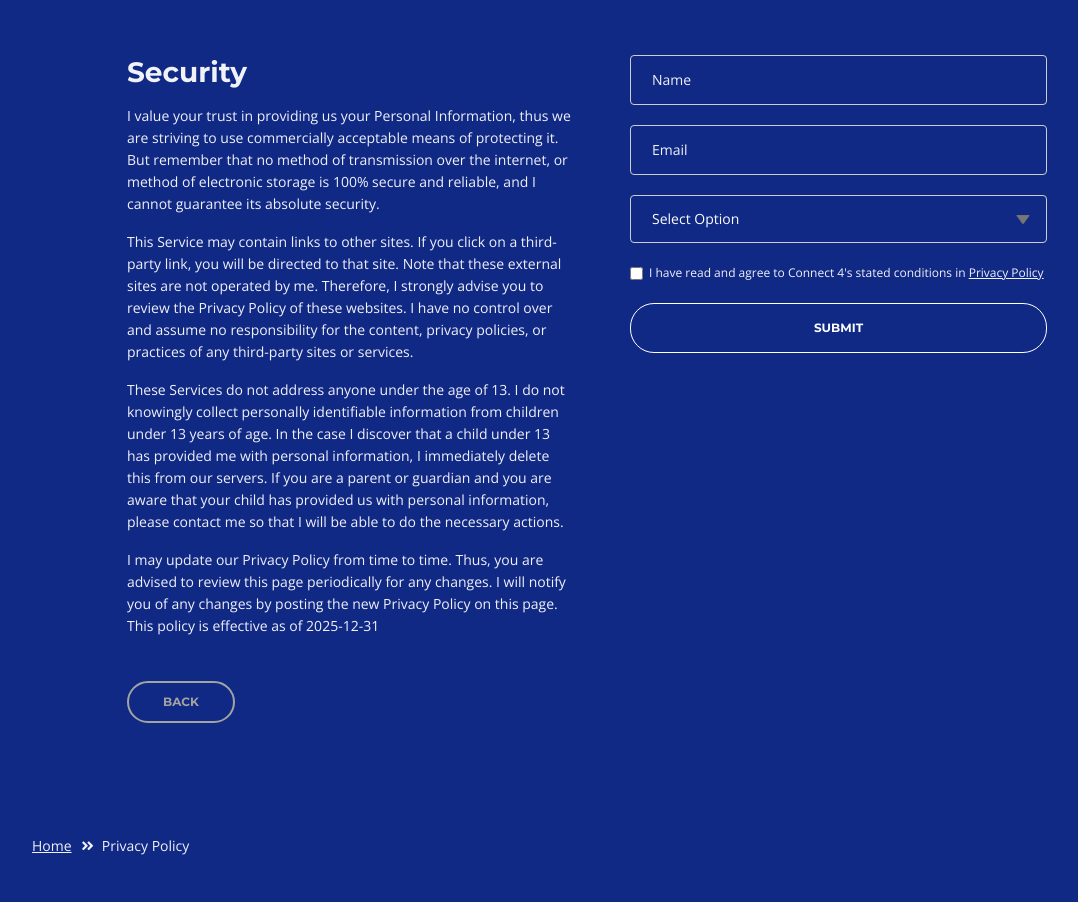
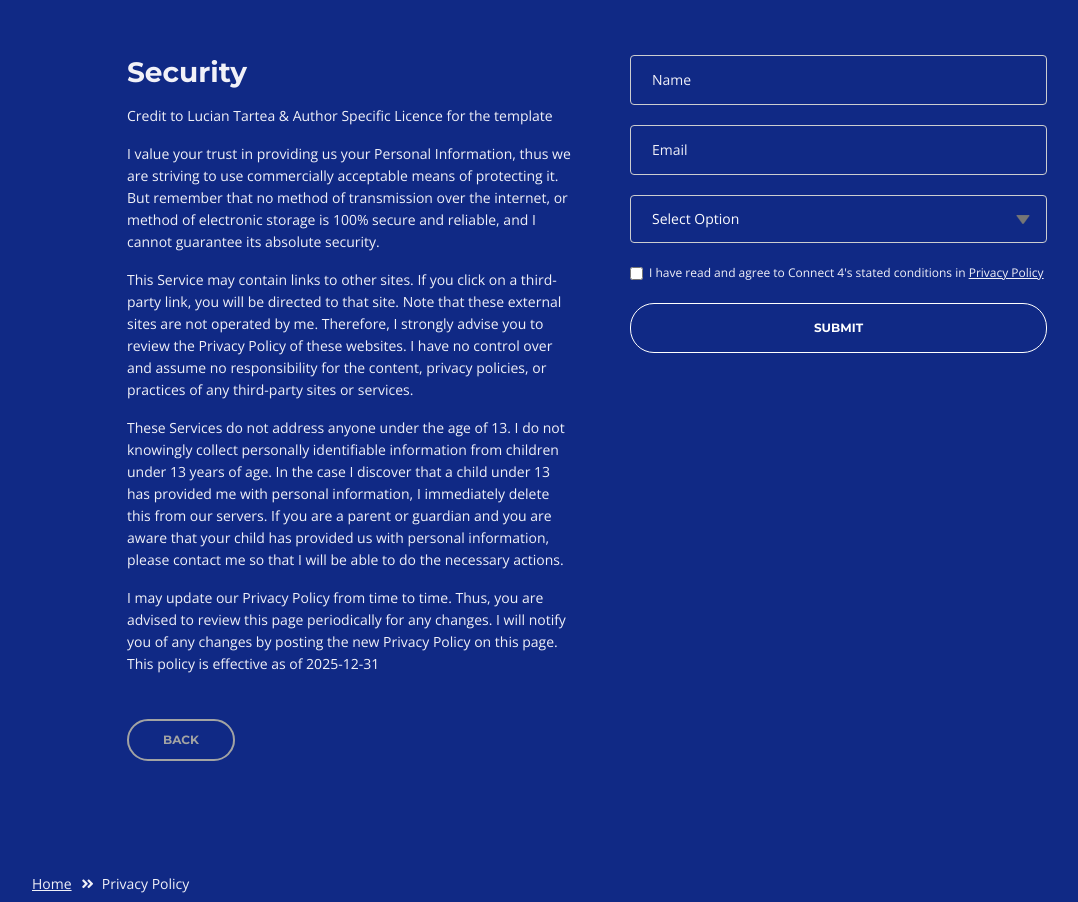
Before and after one commit to yonac1/Connect4Website, a plain HTML site: page privacy-policy.html in a window 1280 px wide. Shown: the part 1795-2697 px from the top of the page, without its empty margins (53-1131 px from the left). Drawn offline with nearby package versions, Linux system fonts and the light colour scheme.

Commit message:
Update privacy-policy.html

```diff
--- a/privacy-policy.html
+++ b/privacy-policy.html
@@ -137,6 +137,7 @@
                         <div class="col-md-6">
                             <div class="text-container last">
                                 <h3>Security</h3>
+			    	<p> Credit to Lucian Tartea & Author Specific Licence for the template</p>
                                 <p>I value your trust in providing us your Personal Information, thus we are striving to use commercially acceptable means of protecting it. But remember that no method of transmission over the internet, or method of electronic storage is 100% secure and reliable, and I cannot guarantee its absolute security.</p>
                                 <p>This Service may contain links to other sites. If you click on a third-party link, you will be directed to that site. Note that these external sites are not operated by me. Therefore, I strongly advise you to review the Privacy Policy of these websites. I have no control over and assume no responsibility for the content, privacy policies, or practices of any third-party sites or services.</p>
                                 <p>These Services do not address anyone under the age of 13. I do not knowingly collect personally identifiable information from children under 13 years of age. In the case I discover that a child under 13 has provided me with personal information, I immediately delete this from our servers. If you are a parent or guardian and you are aware that your child has provided us with personal information, please contact me so that I will be able to do the necessary actions.</p>
```
